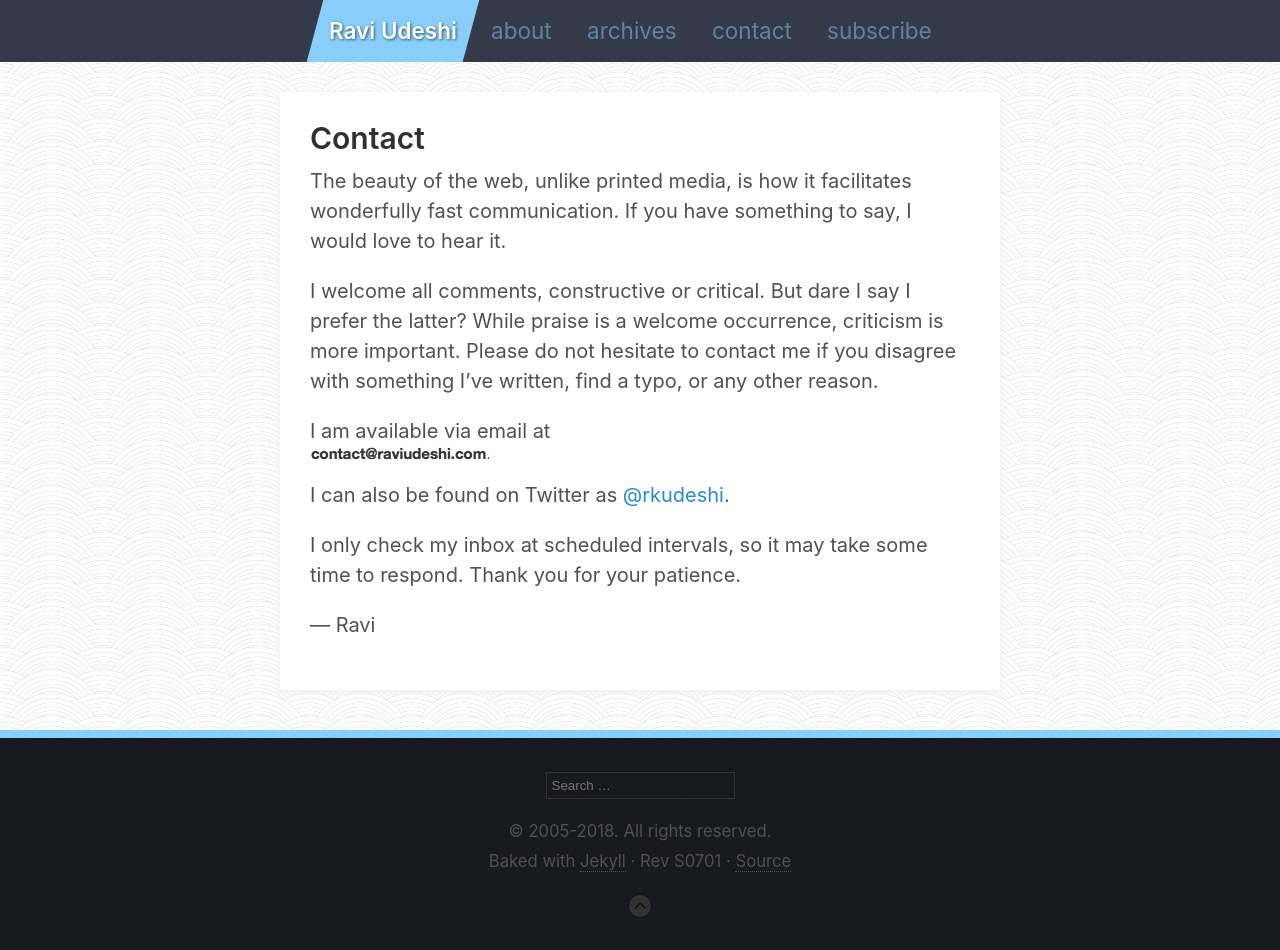
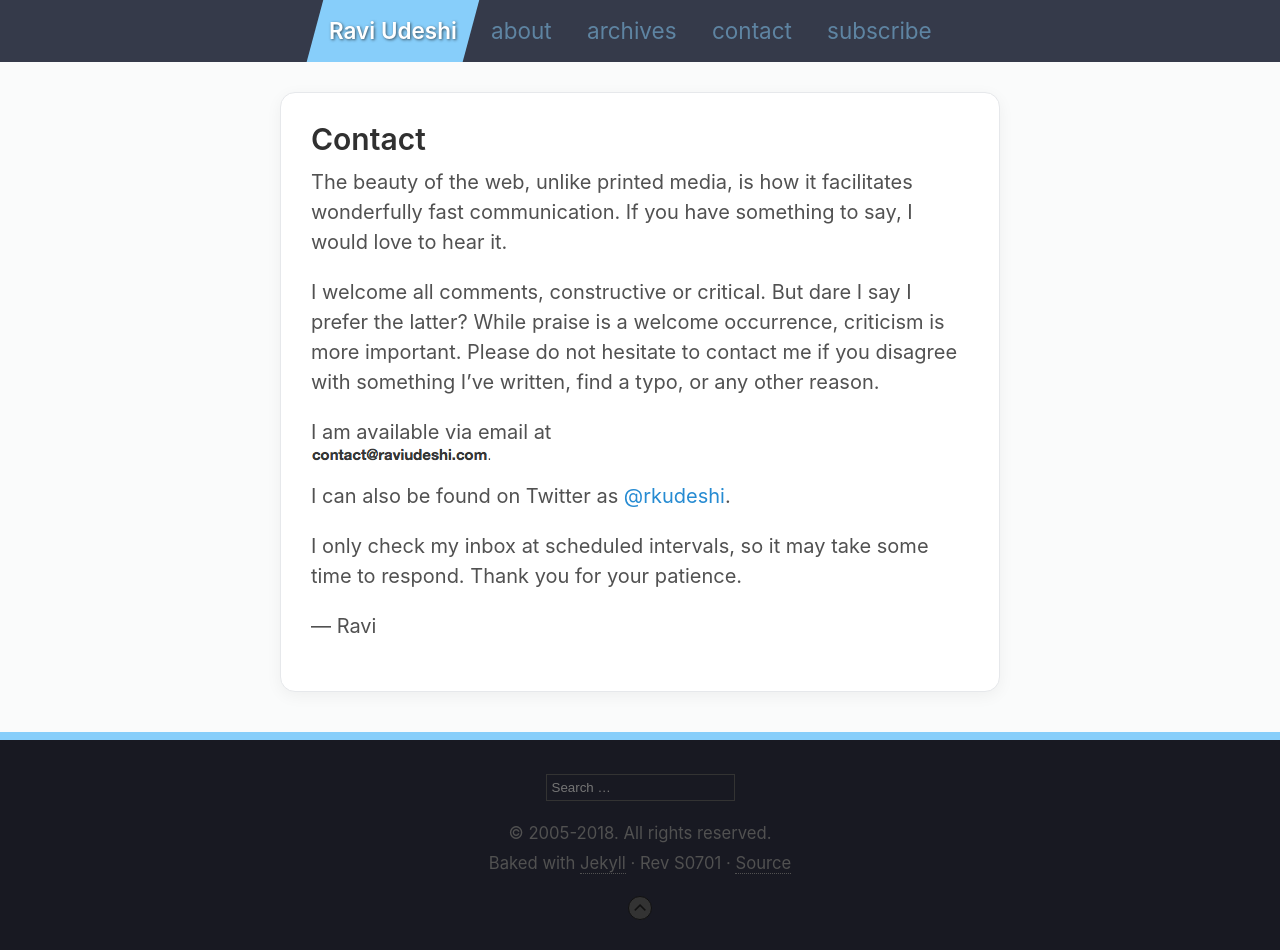
Before and after one commit to rkudeshi/rkudeshi.github.io, a Jekyll site: the page built from 3-contact.md, in a window 1280 px wide. Built offline with Jekyll 4.4.1, drawn with Linux system fonts in a browser that asks for light colours.

Commit message:
Update card borders, shadows + remove page background

```diff
--- a/_sass/_RAVI.scss
+++ b/_sass/_RAVI.scss
@@ -23,8 +23,9 @@ body {
 .background {
     background-color: #FDFDFD;
     /*background-color: white;*/
-    background-image: url(/silo/images/arches.png);
-    background-attachment: fixed;
+    /* background-image: url(/silo/images/arches.png); */
+    /* background-attachment: fixed; */
+    background-color: #fafbfb;
 }
 
 
@@ -211,14 +212,17 @@ body {
     margin: 1.5rem -0.5rem 2rem;
     background: white;
     /* border-radius: 10px; */
-    border-radius: 1px;
-    /*box-shadow: 0 0 3px #ddd;*/
-    box-shadow: 0 2px 6px #eee;
+    /* border-radius: 1px; */
+    /* box-shadow: 0 0 3px #ddd; */
+    /* box-shadow: 0 2px 6px #eee; */
     transition: box-shadow 0.5s;
-    /*border: 1px solid #999;*/
+    /* border: 1px solid #999; */
+    box-shadow: 0 4px 16px 0 rgba(0,0,0,.05);
+    border: 1px solid #e6e8eb;
+    border-radius: 15px;
 }
 .posts .post:hover {
-    box-shadow: 0 0 5px #bbb;
+    /*box-shadow: 0 0 5px #bbb;*/
 }
 .content-box {
     padding: 1.5rem;
```
